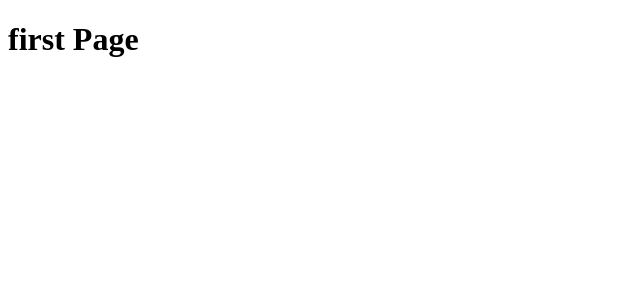
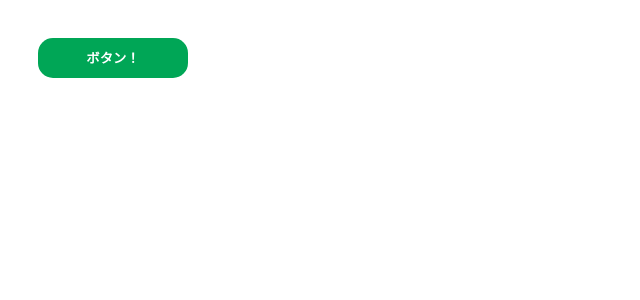
Before and after one commit to KimBong0505/Test, a Nuxt app: page / in a window 1280 px wide. Shown: the top 300 px of the page, without its empty margins (0-640 px from the left). Built offline with nearby package versions, Linux system fonts and the light colour scheme.

Commit message:
BtnをIndexに表示

```diff
--- a/app.vue
+++ b/app.vue
@@ -1,6 +1,5 @@
 <template>
   <div>
-  <!-- <h1>Hello Guys!</h1> -->
-   <NuxtPage/>
+    <Button />
   </div>
 </template>
--- a/components/Button.vue
+++ b/components/Button.vue
@@ -1,5 +1,19 @@
 <template>
-    <div>
-        <h2>It's a Button Component!</h2>
-    </div>
+  <div>
+    <button class="btn">ボタン！</button>
+  </div>
 </template>
+
+<style>
+.btn {
+  width: 150px;
+  height: 40px;
+  line-height: 40px;
+  background-color: #00a656;
+  color: #ffffff;
+  font-weight: bold;
+  border-radius: 15px;
+  border: none;
+  margin: 30px;
+}
+</style>
```
